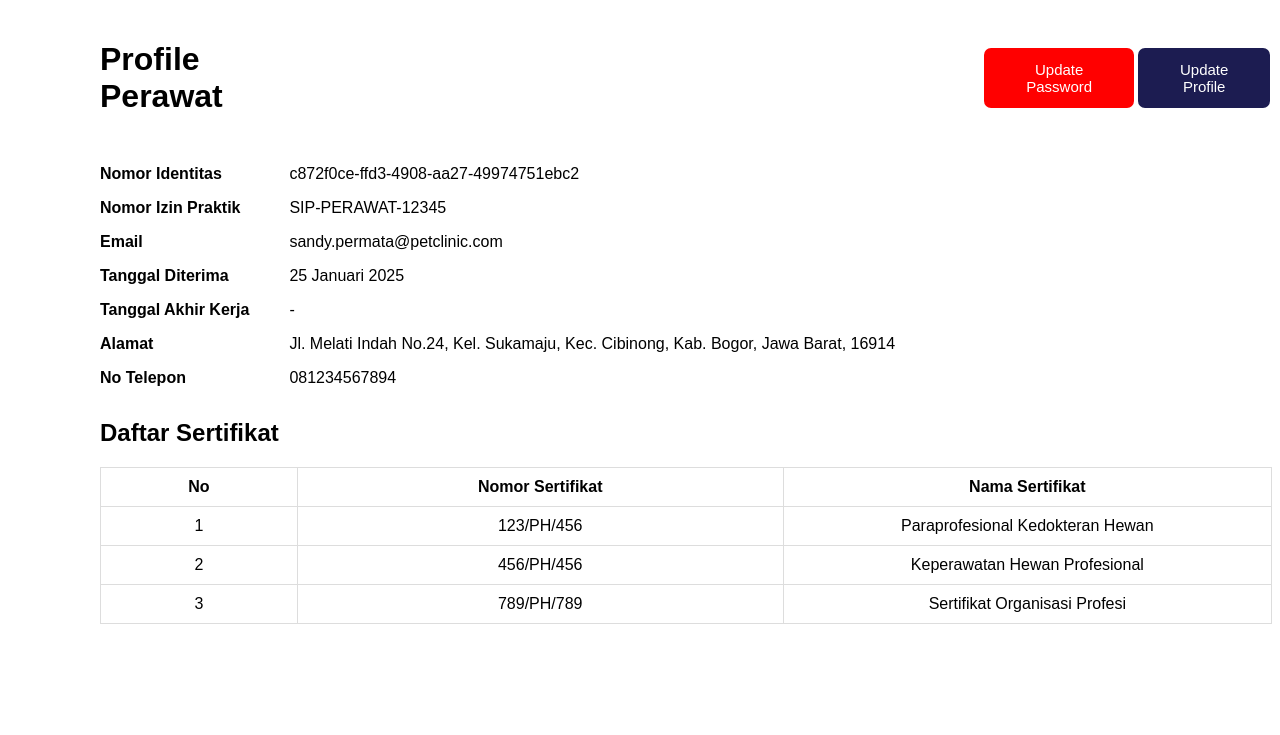
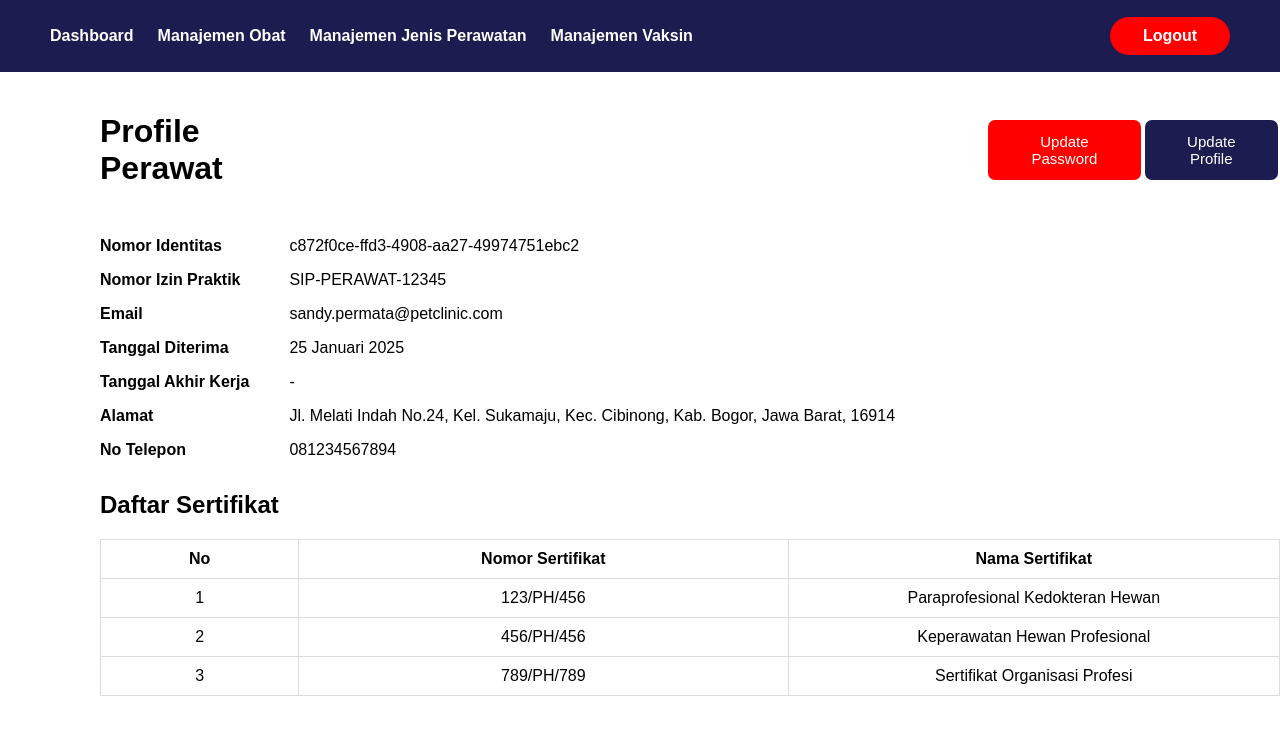
Before and after one commit to TK-Basdat-11/PetClinic_TK, a Django app: page /dashboard/perawat/ in a window 1280 px wide. Shown: the top 735 px of the page. Run offline with Django 5.2, Linux system fonts and the light colour scheme.

Commit message:
Create and add navbar_perawat.html

```diff
--- a/dashboard/templates/dashboard/dashboard_perawat.html
+++ b/dashboard/templates/dashboard/dashboard_perawat.html
@@ -1,4 +1,5 @@
 <!DOCTYPE html>
+{% include 'components/navbar_perawat.html' %}
 <html lang="id">
 <head>
   <meta charset="UTF-8" />
@@ -6,12 +7,12 @@
   <style>
     body {
       font-family: Arial, sans-serif;
-      margin-left: 100px;
     }
     .profile-fdo table {
       border-collapse: separate;
       border-spacing: 0 8px;
       margin-top: 16px;
+      margin-left: 100px;
     }
     .profile-fdo th,
     .profile-fdo td {
@@ -52,6 +53,7 @@
     .table table {
       border-collapse: collapse;
       background-color: lightgray;
+      margin-left: 100px;
     }
     .table th,
     .table td {
@@ -68,7 +70,7 @@
 </head>
 <body>
   <div class="header">
-    <h1>Profile Perawat</h1>
+    <h1 style="margin-left: 100px;">Profile Perawat</h1>
     <a href="{% url 'dashboard:update_password' %}" class="button updatepassword">Update Password</a>
     <a class="button">Update Profile</a>
   </div>
@@ -107,7 +109,7 @@
   </div>
 
   <div class="table">
-    <h2>Daftar Sertifikat</h2>
+    <h2 style="margin-left: 100px;">Daftar Sertifikat</h2>
     <table>
         <tr>
             <th width="190">No</th>
--- a/manajemen_vaksin/templates/perawat/vaksin_perawat.html
+++ b/manajemen_vaksin/templates/perawat/vaksin_perawat.html
@@ -1,4 +1,5 @@
 <!DOCTYPE html>
+{% include 'components/navbar_perawat.html' %}
 <html lang="id">
 <head>
   <meta charset="UTF-8" />
--- /dev/null
+++ b/templates/components/navbar_perawat.html
@@ -0,0 +1,66 @@
+<!DOCTYPE html>
+<html lang="id">
+<head>
+  <meta charset="UTF-8">
+  <title>Perawat Navbar</title>
+  <style>
+    body {
+      font-family: Arial, sans-serif;
+      margin: 0;
+      padding: 0;
+    }
+    .navbar {
+      background-color: rgb(28, 28, 81);
+      padding: 12px 0;
+    }
+    .navbar .container {
+      display: flex;
+      align-items: center;
+      justify-content: space-between;
+      max-width: 1200px;
+      margin: 0 auto;
+      padding: 5px 50px;
+    }
+    .navbar .menu {
+      display: flex;
+      gap: 24px;
+      font-weight: bold;
+    }
+    .navbar a {
+      color: white;
+      text-decoration: none;
+      font-size: 16px;
+    }
+    .navbar a:hover {
+      text-decoration: underline;
+    }
+    .logout {
+      background-color: red;
+      border-radius: 100px;
+      width: 100px;
+      align-self: center;
+      padding: 10px;
+      font-weight: bold;
+      display: flex;
+      justify-content: center;
+      align-items: center;
+    }
+  </style>
+</head>
+
+<body>
+  <nav class="navbar">
+    <div class="container">
+      <div class="menu">
+        <a href="{% url 'dashboard:dashboard_perawat' %}">Dashboard</a>
+        <a href="#">Manajemen Obat</a>
+        <a href="#">Manajemen Jenis Perawatan</a>
+        <a href="{% url 'vaksin:vaksin_perawat' %}">Manajemen Vaksin</a>
+      </div>
+      <div class="menu">
+        <a href="#" class="logout">Logout</a>
+      </div>
+    </div>
+  </nav>
+</body>
+</html>
```
